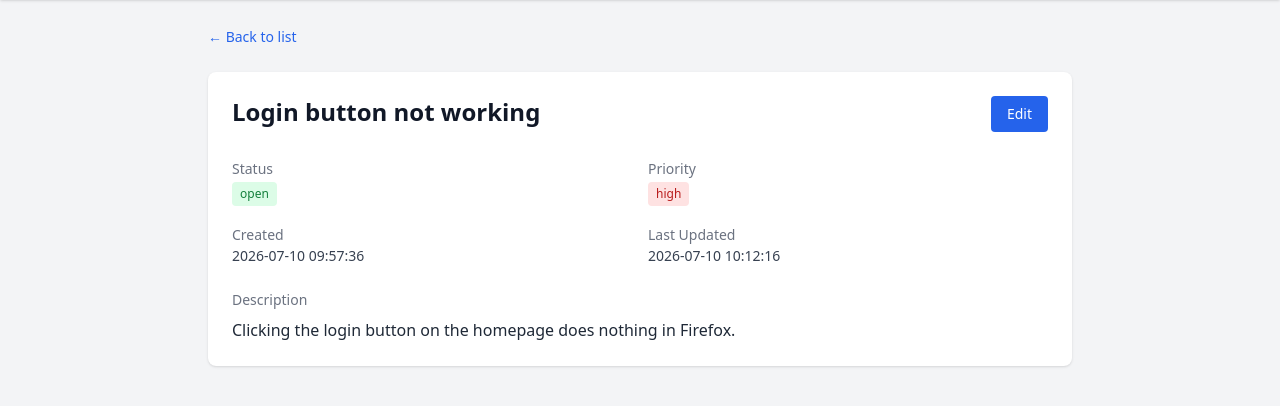
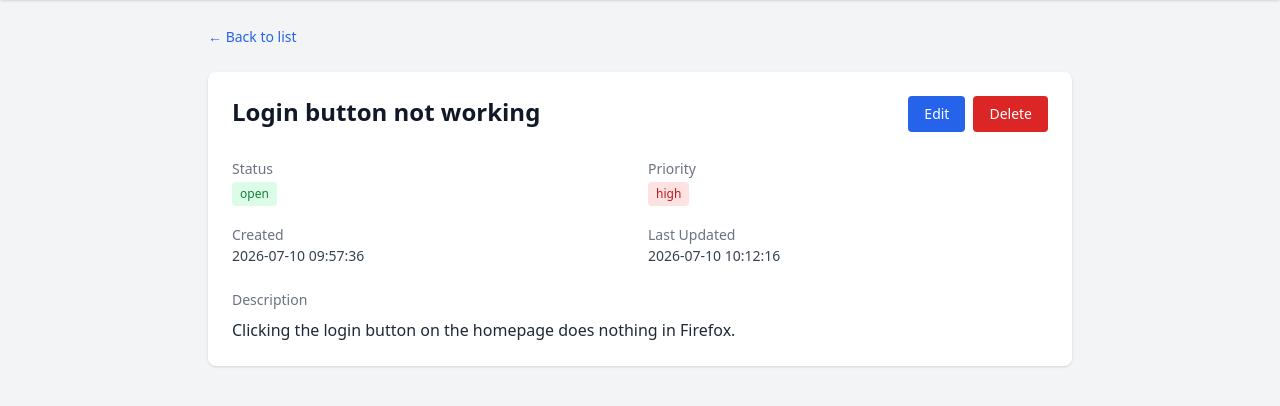
Before and after one commit to AlexKNT/python-bug-tracker, a Flask app: page /bug/1 in a window 1280 px wide. Shown: the part 64-470 px from the top of the page. Run offline with Flask 3, Linux system fonts and the light colour scheme; data comes from the database, SQL or seed files in the repository; both versions use the stored data as it was after the commit; some libraries are stand-ins or nearby versions.

Commit message:
added delete button

```diff
--- a/bugtracker/app.py
+++ b/bugtracker/app.py
@@ -2,7 +2,7 @@
 
 from flask import Flask, flash, redirect, render_template, request, url_for
 
-from db import create_bug, get_all_bugs, get_bug, init_db, update_bug
+from db import create_bug, delete_bug, get_all_bugs, get_bug, init_db, update_bug
 
 app = Flask(__name__)
 app.secret_key = "dev-secret-key"
@@ -102,5 +102,17 @@ def edit_bug(bug_id):
     return render_template("edit_bug.html", bug=bug)
 
 
+@app.route("/bug/<int:bug_id>/delete", methods=["POST"])
+def delete_bug_route(bug_id):
+    """Delete a bug and redirect to the home page."""
+    bug = get_bug(bug_id)
+    if bug is None:
+        flash("Bug not found.", "error")
+        return redirect(url_for("index"))
+    delete_bug(bug_id)
+    flash("Bug deleted successfully!", "success")
+    return redirect(url_for("index"))
+
+
 if __name__ == "__main__":
     app.run(debug=True)
--- a/bugtracker/db.py
+++ b/bugtracker/db.py
@@ -97,3 +97,11 @@ def update_bug(bug_id, title, description, status, priority):
     )
     conn.commit()
     conn.close()
+
+
+def delete_bug(bug_id):
+    """Delete a bug by its id."""
+    conn = get_connection()
+    conn.execute("DELETE FROM bugs WHERE id = ?", (bug_id,))
+    conn.commit()
+    conn.close()
--- a/bugtracker/templates/bug_detail.html
+++ b/bugtracker/templates/bug_detail.html
@@ -8,9 +8,16 @@
     <div class="bg-white rounded-lg shadow p-6">
         <div class="flex justify-between items-start mb-6">
             <h2 class="text-2xl font-bold">{{ bug.title }}</h2>
-            <a href="/bug/{{ bug.id }}/edit" class="bg-blue-600 text-white px-4 py-2 rounded hover:bg-blue-700 transition text-sm">
-                Edit
-            </a>
+            <div class="flex gap-2">
+                <a href="/bug/{{ bug.id }}/edit" class="bg-blue-600 text-white px-4 py-2 rounded hover:bg-blue-700 transition text-sm">
+                    Edit
+                </a>
+                <form action="/bug/{{ bug.id }}/delete" method="POST" onsubmit="return confirm('Are you sure you want to delete this bug?')">
+                    <button type="submit" class="bg-red-600 text-white px-4 py-2 rounded hover:bg-red-700 transition text-sm">
+                        Delete
+                    </button>
+                </form>
+            </div>
         </div>
 
         <div class="grid grid-cols-2 gap-4 mb-6">
```
Also changed, not shown: bugtracker/bugs.db.
